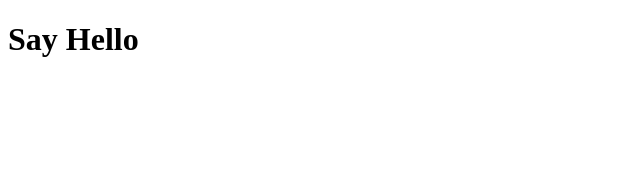
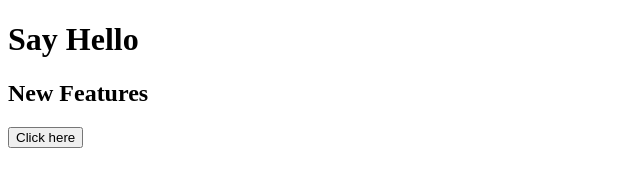
Before and after one commit to Roranceo/background-generator, a plain HTML site: page index.html in a window 1280 px wide. Shown: the whole page, without its empty margins (0-640 px from the left). Drawn offline with Linux system fonts and the light colour scheme.

Commit message:
Changes with button

```diff
--- a/index.html
+++ b/index.html
@@ -14,6 +14,8 @@
     </head>
     <body>
         <h1>Say Hello</h1>
+        <h2>New Features</h2>
+        <button>Click here</button>
         <!--[if lt IE 7]>
             <p class="browsehappy">You are using an <strong>outdated</strong> browser. Please <a href="#">upgrade your browser</a> to improve your experience.</p>
         <![endif]-->
```
